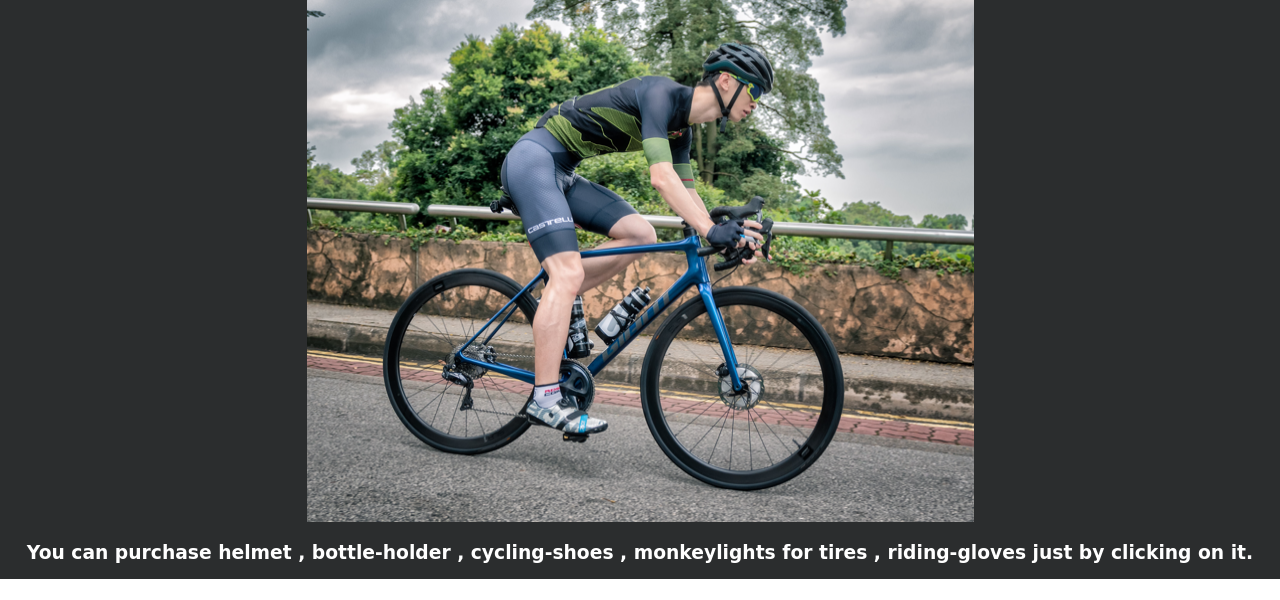
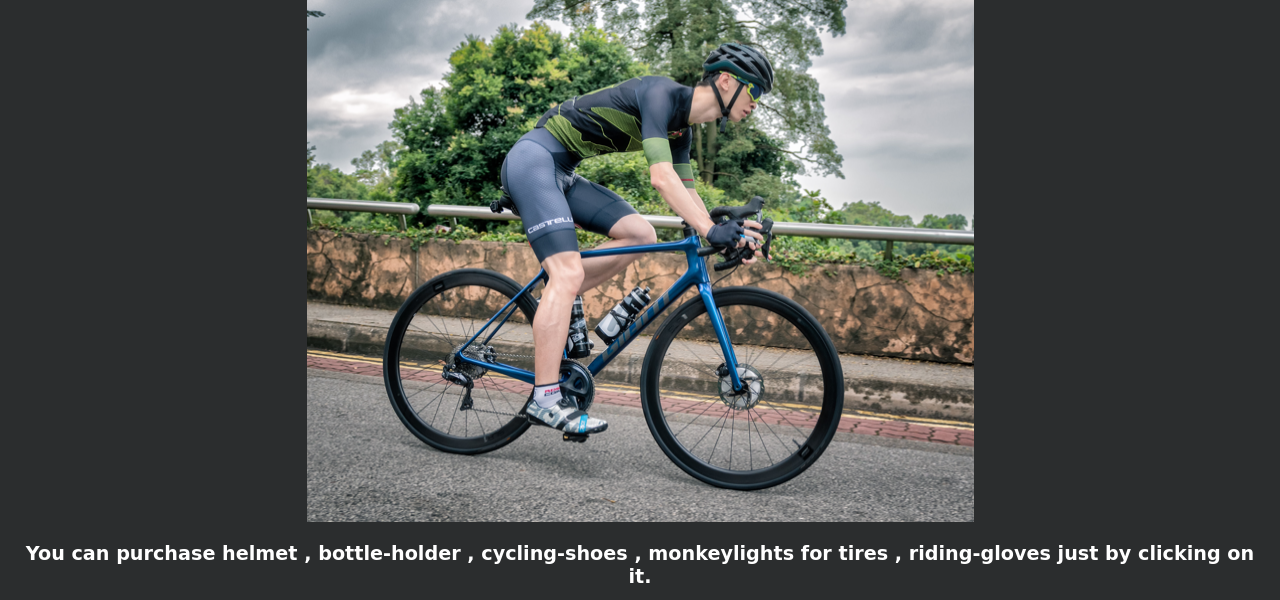
Before and after one commit to harshilshah99/greenPaddle, a website: page public/accessories.html in a window 1280 px wide. Shown: the part 118-718 px from the top of the page. Drawn offline with nearby package versions, Linux system fonts and the light colour scheme; a web font is replaced by a local one.

Commit message:
minor changes

```diff
--- a/public/accessories.html
+++ b/public/accessories.html
@@ -60,10 +60,9 @@
                 alt="monkeylights"
                 target="_blank"  href="https://www.amazon.in/SAFETY-REFLECTIVE-SPOKES-SCOTCHLITE-TECHNOLOGY/dp/B079RK3TM7/ref=sr_1_10?crid=3UJP2LUY4PPL1&keywords=monkey+lights+bicycle&qid=1638975359&sprefix=monkey+lights%2Caps%2C369&sr=8-10">
         </map>
+        <h4>You can purchase helmet , bottle-holder , cycling-shoes , monkeylights for tires , riding-gloves just by clicking on it.</h4>
 
-        <h3 id="h3">
-            You can purchase helmet , bottle-holder , cycling-shoes , monkeylights for tires , riding-gloves just by clicking on it.
-        </h3>
+
 
     </div>
     <section id="termconition">
--- a/public/css/accessories.css
+++ b/public/css/accessories.css
@@ -12,10 +12,11 @@ h2 {
     justify-content: center;
 }
 
-h3 {
+h4 {
     color: white;
     font-family: 'Baloo Bhaijaan 2', cursive;
     padding: 1rem;
+    font-size: 1.2rem;
     text-align: center;
     justify-content: center;
 }
```
Also changed, not shown: public/contactform.html (+2 -2 lines), public/index.html (+2 -2 lines).
